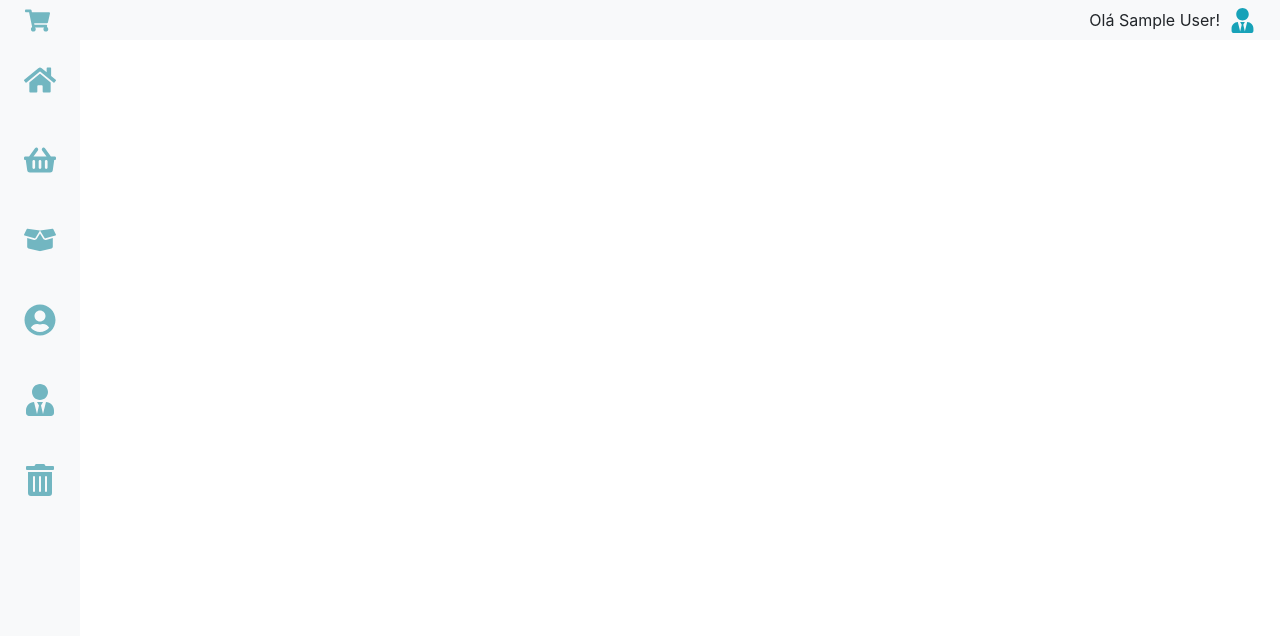
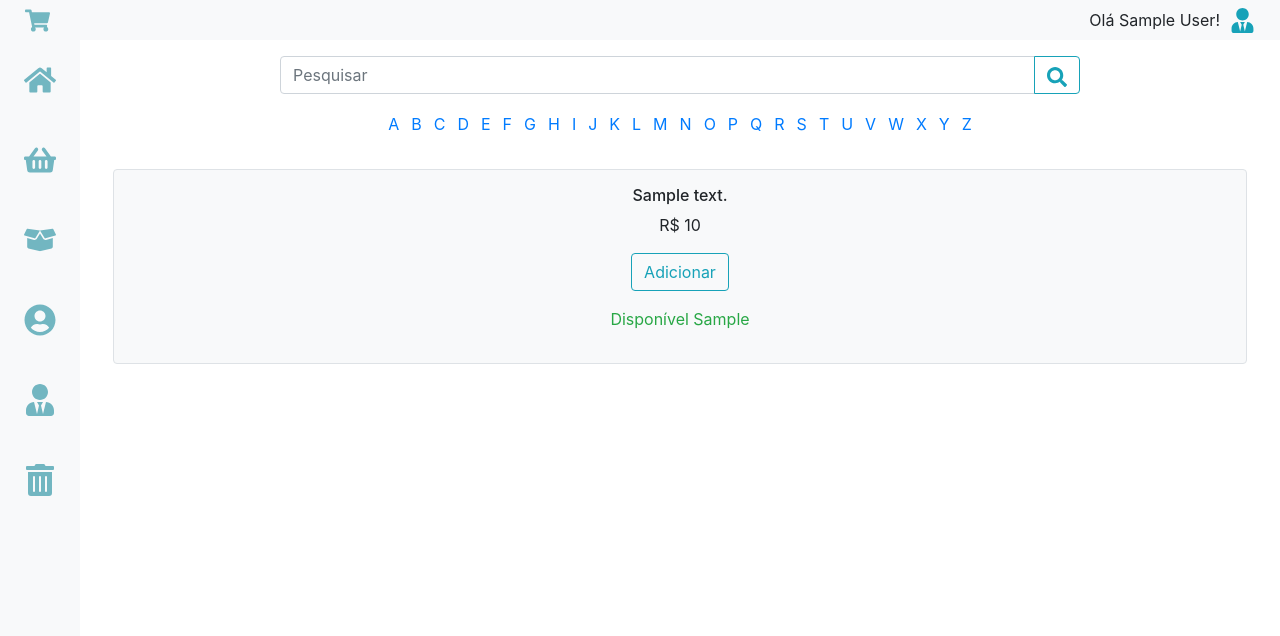
Before and after one commit to yunger7/Sistema-de-vendas, a PHP site: page /produtos.php in a window 1280 px wide. Shown: the top 636 px of the page. Run offline with PHP 8.4, Linux system fonts and the light colour scheme; the visitor is signed in with stand-in values (Sample User, id 1); tables that the repository leaves empty or names only in its code hold one stand-in row (values such as "Sample post").

Commit message:
Created products-page layout

```diff
--- a/produtos.php
+++ b/produtos.php
@@ -4,19 +4,91 @@ session_start();
 if ($_SESSION['status'] !== "logged") {
   header('location: index.php');
 }
+
+/* GET PRODUCTS IN DATABASE */
+include 'config/connection.php';
+
+$res = mysqli_query($conn, "SELECT * FROM produtos");
+$products = mysqli_fetch_all($res, MYSQLI_ASSOC);
+
+// print_r($products);
+
+mysqli_free_result($res);
+mysqli_close($conn);
+
+
 ?>
 <!DOCTYPE html>
 <html lang="pt-br">
 
 <head>
   <?php include 'templates/head.php'; ?>
+  <link rel="stylesheet" href="styles/pages/produtos.css">
 </head>
 
 <body>
   <?php include 'templates/navbar.php'; ?>
   <?php include 'templates/topbar.php'; ?>
   <main>
-
+    <section class="search">
+      <form action="#" method="GET">
+        <div class="input-group">
+          <input type="text" name="product-name" id="product-name" class="form-control" placeholder="Pesquisar">
+          <div class="input-group-append">
+            <button type="submit" class="btn btn-outline-info">
+              <svg id="search-input-button" aria-hidden="true" focusable="false" data-prefix="fas" data-icon="search" class="svg-inline--fa fa-search fa-w-16" role="img" xmlns="http://www.w3.org/2000/svg" viewBox="0 0 512 512">
+                <path fill="currentColor" d="M505 442.7L405.3 343c-4.5-4.5-10.6-7-17-7H372c27.6-35.3 44-79.7 44-128C416 93.1 322.9 0 208 0S0 93.1 0 208s93.1 208 208 208c48.3 0 92.7-16.4 128-44v16.3c0 6.4 2.5 12.5 7 17l99.7 99.7c9.4 9.4 24.6 9.4 33.9 0l28.3-28.3c9.4-9.4 9.4-24.6.1-34zM208 336c-70.7 0-128-57.2-128-128 0-70.7 57.2-128 128-128 70.7 0 128 57.2 128 128 0 70.7-57.2 128-128 128z"></path>
+              </svg>
+            </button>
+          </div>
+        </div>
+        <div class="search-letters">
+          <?php
+          $alfabeto = ["A", "B", "C", "D", "E", "F", "G", "H", "I", "J", "K", "L", "M", "N", "O", "P", "Q", "R", "S", "T", "U", "V", "W", "X", "Y", "Z"];
+          foreach ($alfabeto as $letra) {
+            echo "<input type='submit' name='letter' value='$letra' class='btn btn-link'>";
+          }
+          ?>
+        </div>
+      </form>
+    </section>
+    <section class="products">
+      <form action="">
+        <?php
+        $gridCount = 0;
+        foreach ($products as $product) { ?>
+          <?php if ($gridCount == 0) { ?>
+            <div class="row">
+            <?php } ?>
+            <?php if ($gridCount < 4) { ?>
+              <div class="product col-sm <?php if ($product['estoque'] > 0) { echo "border"; } ?> rounded">
+                <p class="h6"><?php echo $product['descricao']; ?></p>
+                <p>R$ <?php echo $product['valor']; ?></p>
+                <button class="btn btn-outline-info value='<?php echo $product['idproduto']; ?>'" <?php if ($product['estoque'] == 0) { echo "disabled"; } ?>>Adicionar</button>
+                <?php if ($product['estoque'] > 0) { ?>
+                  <p class="in-stock">Disponível <span><?php echo $product['estoque'] ?></span></p>
+                <?php } else { ?>
+                  <p class="out-of-stock">Indisponível</p>
+                <?php } ?>
+              </div>
+              <?php $gridCount += 1; ?>
+            <?php } else { ?>
+              <div class="product col-sm <?php if ($product['estoque'] > 0) { echo "border"; } ?> rounded">
+                <p class="h6"><?php echo $product['descricao']; ?></p>
+                <p>R$ <?php echo $product['valor']; ?></p>
+                <button class="btn btn-outline-info" <?php if ($product['estoque'] == 0) { echo "disabled"; } ?>>Adicionar</button>
+                <?php if ($product['estoque'] > 0) { ?>
+                  <p class="in-stock">Disponível <span><?php echo $product['estoque'] ?></span></p>
+                <?php } else { ?>
+                  <p class="out-of-stock">Indisponível</p>
+                <?php } ?>
+              </div>
+            </div>
+            <?php $gridCount = 0; ?>
+          <?php } ?>
+        <?php } ?>
+      </form>
+    </section>
   </main>
 </body>
 
--- /dev/null
+++ b/styles/pages/produtos.css
@@ -0,0 +1,47 @@
+.search {
+  max-width: 1000px;
+  margin: 0 auto;
+}
+
+.search .input-group {
+  max-width: 800px;
+  margin: 0 auto;
+}
+
+.search form button svg {
+  width: 20px;
+  height: 20px;
+}
+
+.search .search-letters {
+  margin-top: 1rem;
+  text-align: center;
+}
+
+.search form input[type='submit'] {
+  padding: 0 5px;
+}
+
+.products {
+  text-align: center;
+  padding: 1rem;
+}
+
+.products .product {
+  margin: 1rem;
+  padding: 1rem;
+  background-color: var(--light);
+  cursor: default;
+}
+
+.products .product .in-stock, .products .product .out-of-stock {
+  margin-top: 1rem;
+}
+
+.products .product .in-stock {
+  color: var(--green);
+}
+
+.products .product .out-of-stock {
+  color: var(--red);
+}
--- a/styles/templates/navbar.css
+++ b/styles/templates/navbar.css
@@ -4,6 +4,7 @@
   position: fixed;
   bottom: 0;
   transition: 200ms ease;
+  z-index: 1000;
 }
 
 .nav-bar-nav {
```
